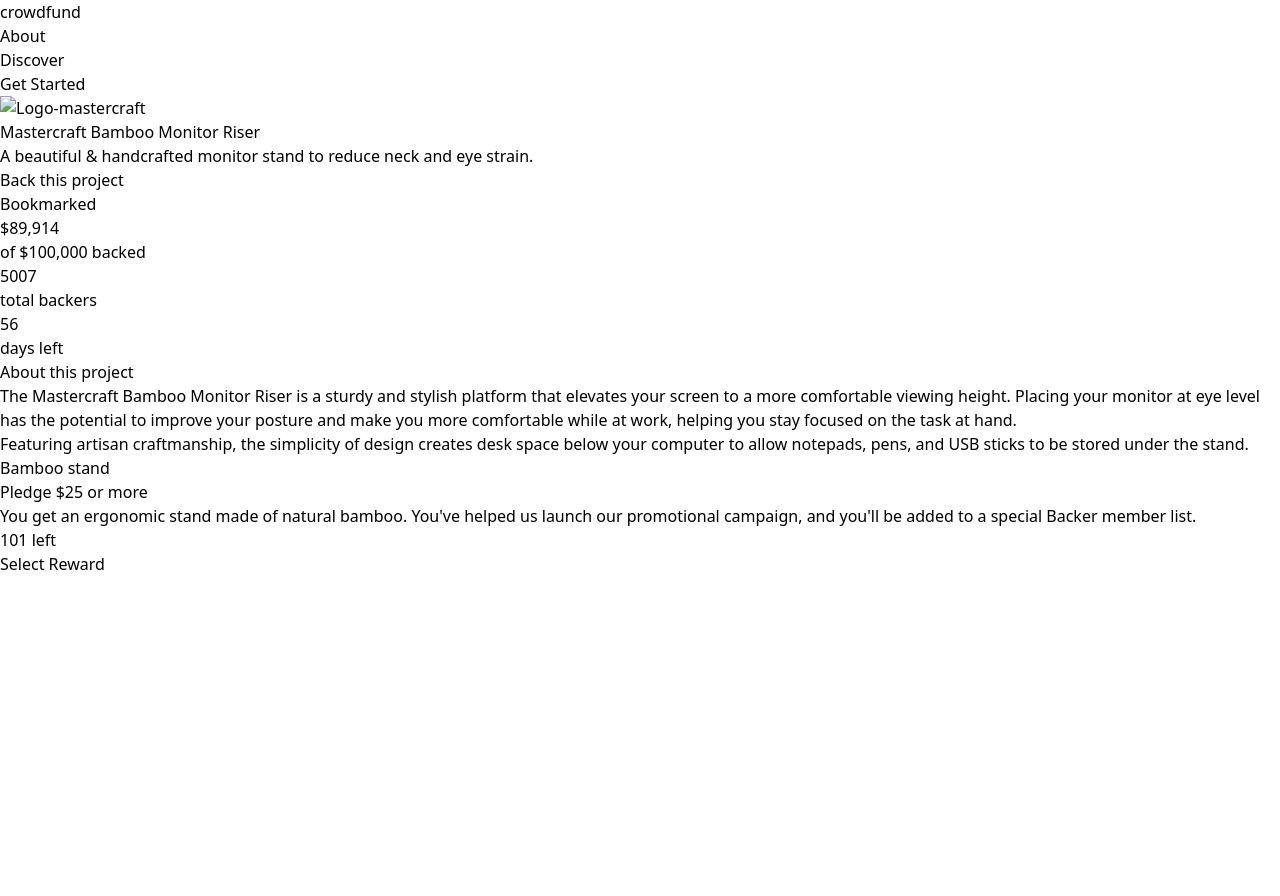
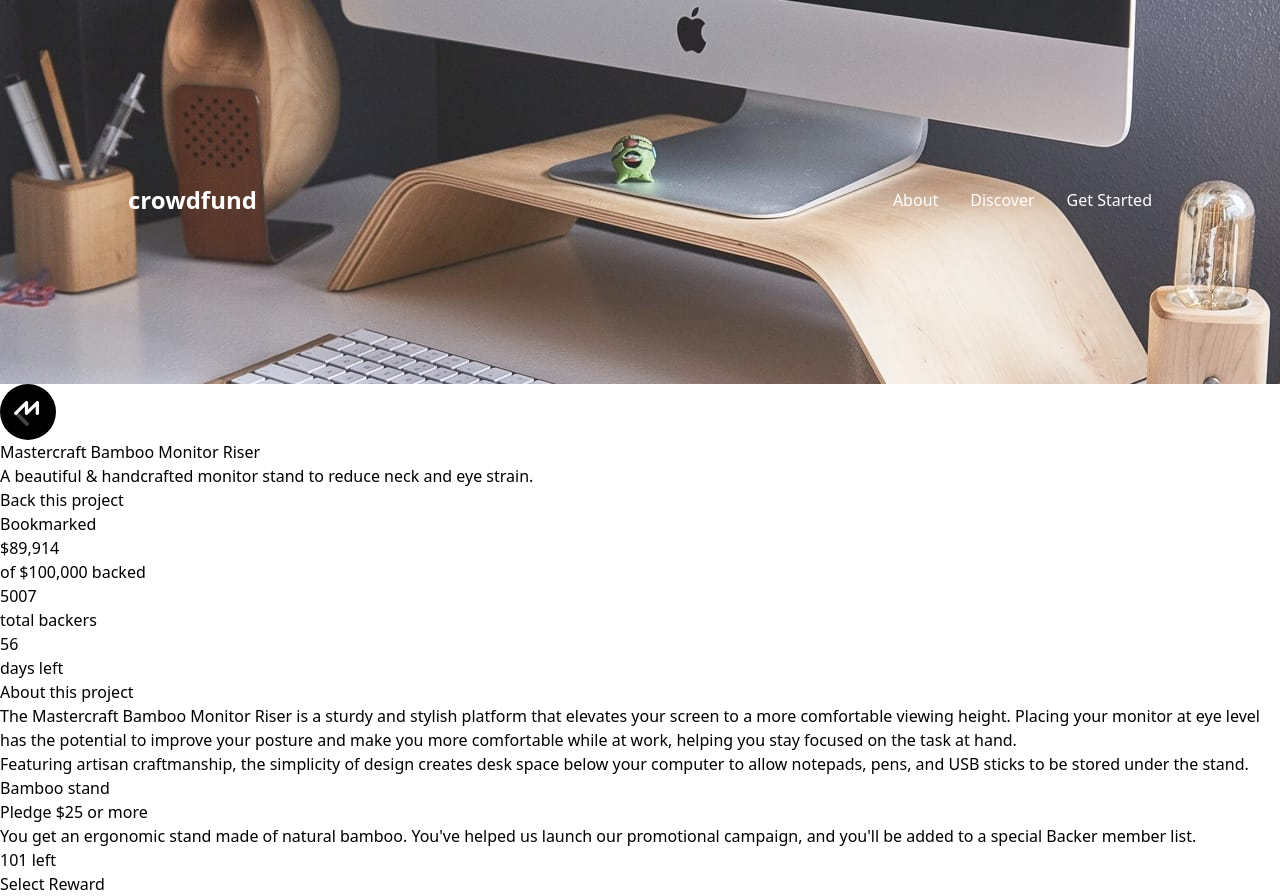
Before and after one commit to AaronNevalinz/CrowdFunding-Product-Page, a website: page public/index.html in a window 1280 px wide. Before the commit the page ends 800 px from the top, so only its background shows below. Drawn offline with Linux system fonts and the light colour scheme.

Commit message:
modified

```diff
--- a/public/index.html
+++ b/public/index.html
@@ -9,15 +9,16 @@
 </head>
 <body>
 
-    <div><!--Naviagation-->
-        <div>
-            <h1>crowdfund</h1>
+    <div class="h-96 flex justify-between text-white bg-no-repeat" style="background: url('./Images/image-hero-desktop.jpg');"><!--Naviagation-->
+        <div class="w-4/5 flex justify-between items-center mx-auto mt-4">
+            <div class="font-bold text-2xl">
+                <h1 class="cursor-pointer">crowdfund</h1>
             </div>
-        <ul>
-            <li>
+            <ul class="flex font-light">
+                <li class="mr-8">
                     <a href="#">About</a>
                 </li>
-            <li>
+                <li class="mr-8">
                     <a href="#">Discover</a>
                 </li>
                 <li>
@@ -25,10 +26,11 @@
                 </li>
             </ul>
         </div>
+    </div>
 
     <main><!--Content wrapper-->
         <div>
-            <img src="" alt="Logo-mastercraft">
+            <img src="./Images/logo-mastercraft.svg" alt="Logo-mastercraft">
             <h1>Mastercraft Bamboo Monitor Riser</h1>
             <p>
                 A beautiful & handcrafted monitor stand to reduce neck and eye strain.
--- a/tailwind.config.js
+++ b/tailwind.config.js
@@ -4,7 +4,17 @@
     "./public/**/*.{html,js}"
   ],
   theme: {
-    extend: {},
+    extend: {
+      colors:{
+        primary:{
+          100:'hsl(176, 50%, 47%)',
+          200:'hsl(176, 72%, 28%)'
+        },
+        neutral:{
+          100:'hsl(0, 0%, 48%)'
+        }
+      }
+    },
   },
   plugins: [],
 }
```
Also changed, not shown: public/Images/favicon-32x32.png (renamed from Images/favicon-32x32.png), public/Images/icon-bookmark.svg (renamed from Images/icon-bookmark.svg), public/Images/icon-check.svg (renamed from Images/icon-check.svg), public/Images/icon-close-menu.svg (renamed from Images/icon-close-menu.svg), public/Images/icon-close-modal.svg (renamed from Images/icon-close-modal.svg), public/Images/icon-hamburger.svg (renamed from Images/icon-hamburger.svg), public/Images/image-hero-desktop.jpg (renamed from Images/image-hero-desktop.jpg), public/Images/image-hero-mobile.jpg (renamed from Images/image-hero-mobile.jpg), public/Images/logo-mastercraft.svg (renamed from Images/logo-mastercraft.svg), public/Images/logo.svg (renamed from Images/logo.svg), public/styles.css. Lines whose indentation alone changed are shown as unchanged.
